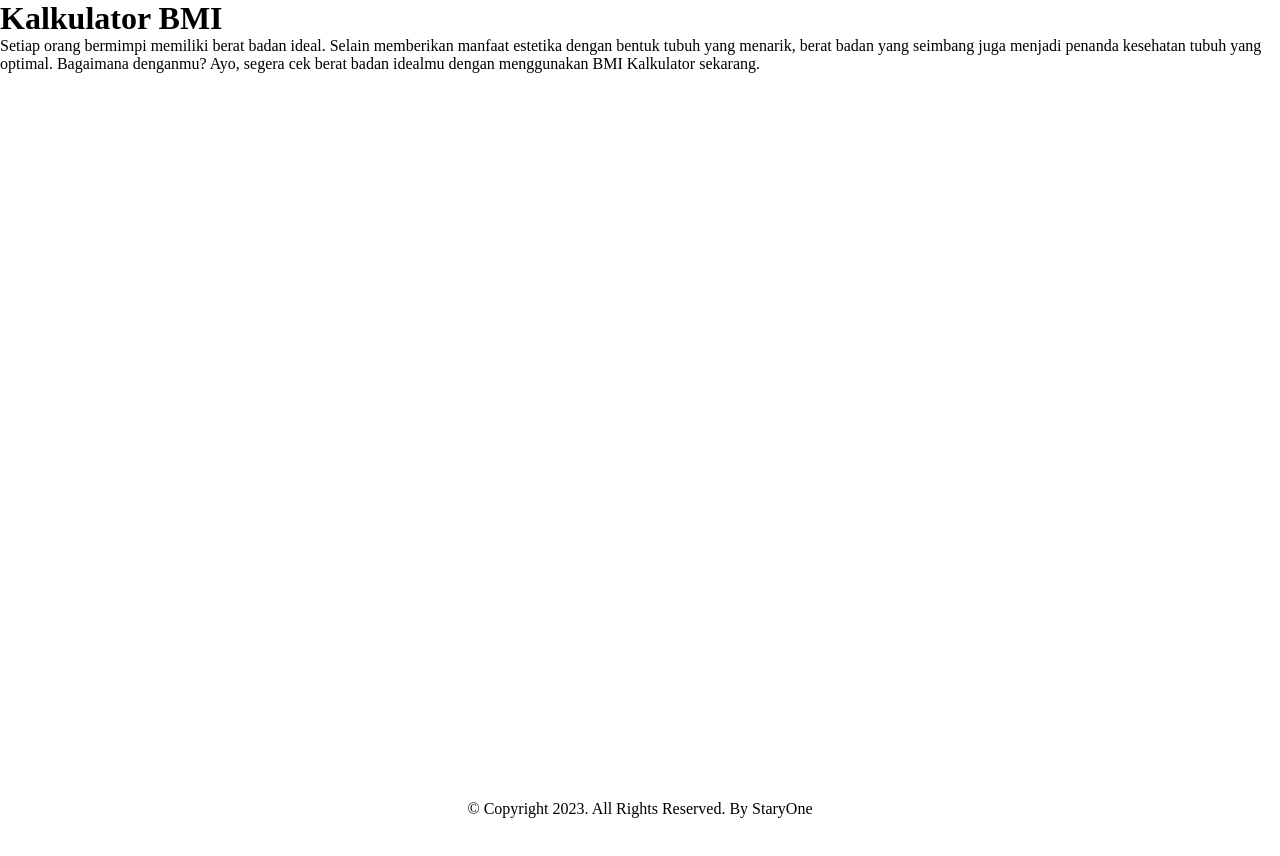
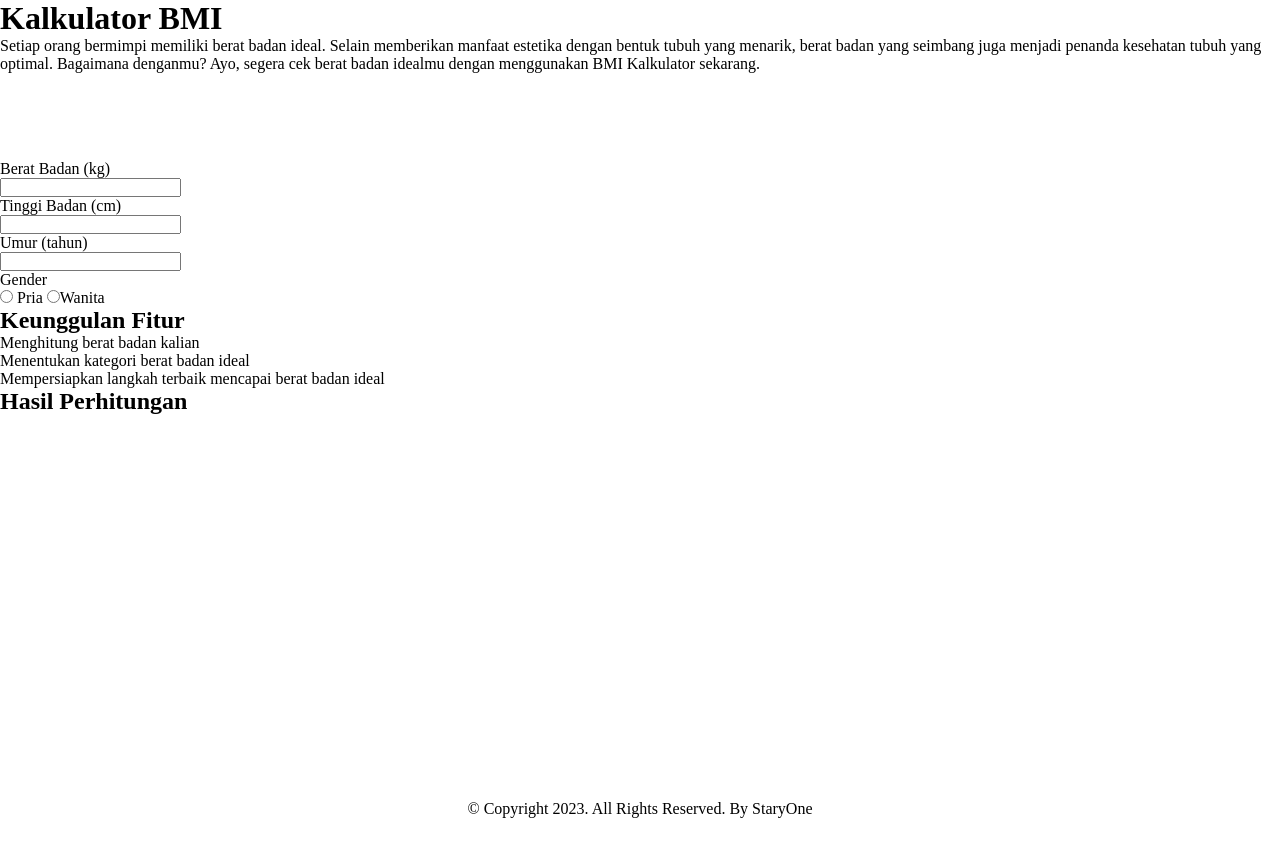
Before and after one commit to revou-fundamental-course/10-jul-23-staryone, a plain HTML site: page index.html in a window 1280 px wide. Drawn offline with Linux system fonts and the light colour scheme.

Commit message:
"add form code in html"

```diff
--- a/css/style.css
+++ b/css/style.css
@@ -1,7 +1,6 @@
 * {
   padding: 0;
   margin: 0;
-  list-style-type: none;
 }
 
 body {
--- a/index.html
+++ b/index.html
@@ -16,16 +16,34 @@
   </header>
 
   <main>
-    <section>
-
+    <section class="container-form">
+      <form action="">
+        <label for="weight">Berat Badan (kg)</label><br>
+        <input type="number" id="weight" name="weight" required><br>
+        <label for="height">Tinggi Badan (cm)</label><br>
+        <input type="number" id="height" name="height" required><br>
+        <label for="age">Umur (tahun)</label><br>
+        <input type="number" id="age" name="age" required><br>
+        <label for="gender">Gender</label><br>
+        <input type="radio" id="man" name="gender" required><label for="man"> Pria</label>
+        <input type="radio" id="woman" name="gender" required><label for="woamn">Wanita</label>
+      </form>
     </section>
 
-    <section>
-
+    <section class="container-feature">
+      <h2>Keunggulan Fitur</h2>
+      <ol>
+        <li>Menghitung berat badan kalian</li>
+        <li>Menentukan kategori berat badan ideal</li>
+        <li>Mempersiapkan langkah terbaik mencapai berat badan ideal</li>
+      </ol>
     </section>
 
-    <section>
+    <section class="container-result">
+      <h2>Hasil Perhitungan</h2>
+      <div id="resultDisplay">
 
+      </div>
     </section>
   </main>
 
```
